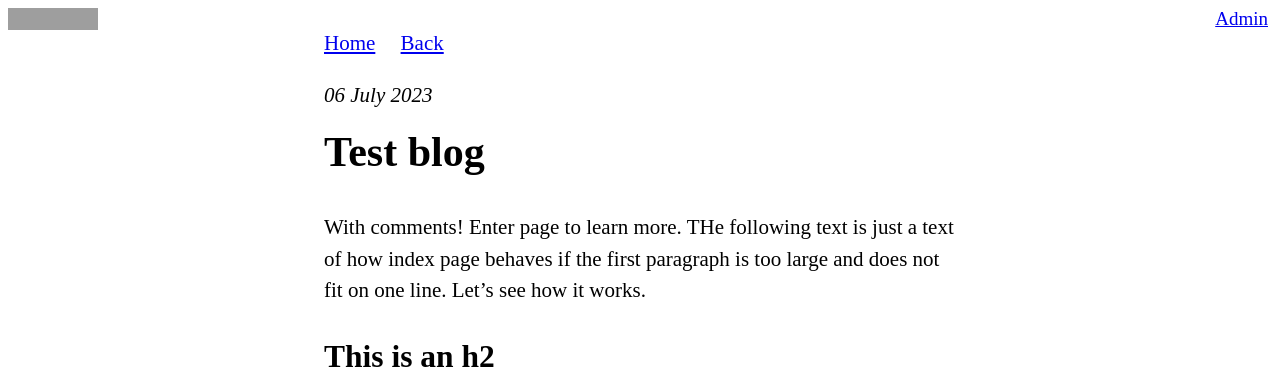
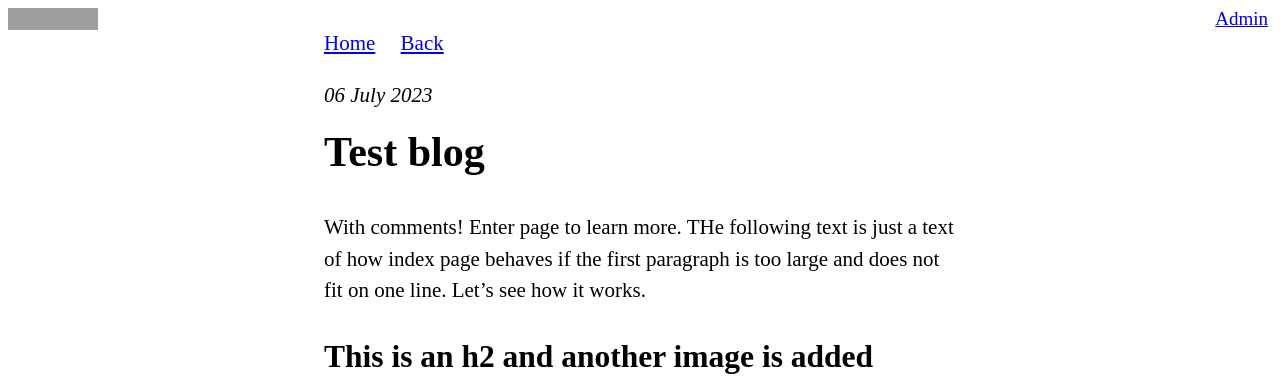
Before and after one commit to hambartsumov/hambartsumov.github.io, a Jekyll site: the page built from _posts/2023-07-07-test-blog.md, in a window 1280 px wide and 900 px high, cut to the strip 0-382 px from the top of the window. Built offline with Jekyll 4.4.1, drawn with Linux system fonts in a browser that asks for light colours; comment, search, counter and statistics services are not loaded; grey boxes are pictures that could not be loaded.

Commit message:
Update Blog “2023-07-07-test-blog”

```diff
--- a/_posts/2023-07-07-test-blog.md
+++ b/_posts/2023-07-07-test-blog.md
@@ -7,7 +7,7 @@
 
 With comments! Enter page to learn more. THe following text is just a text of how index page behaves if the first paragraph is too large and does not fit on one line. Let's see how it works.
 
-## This is an h2
+## This is an h2 and another image is added
 
 {% slider %}
 
```
